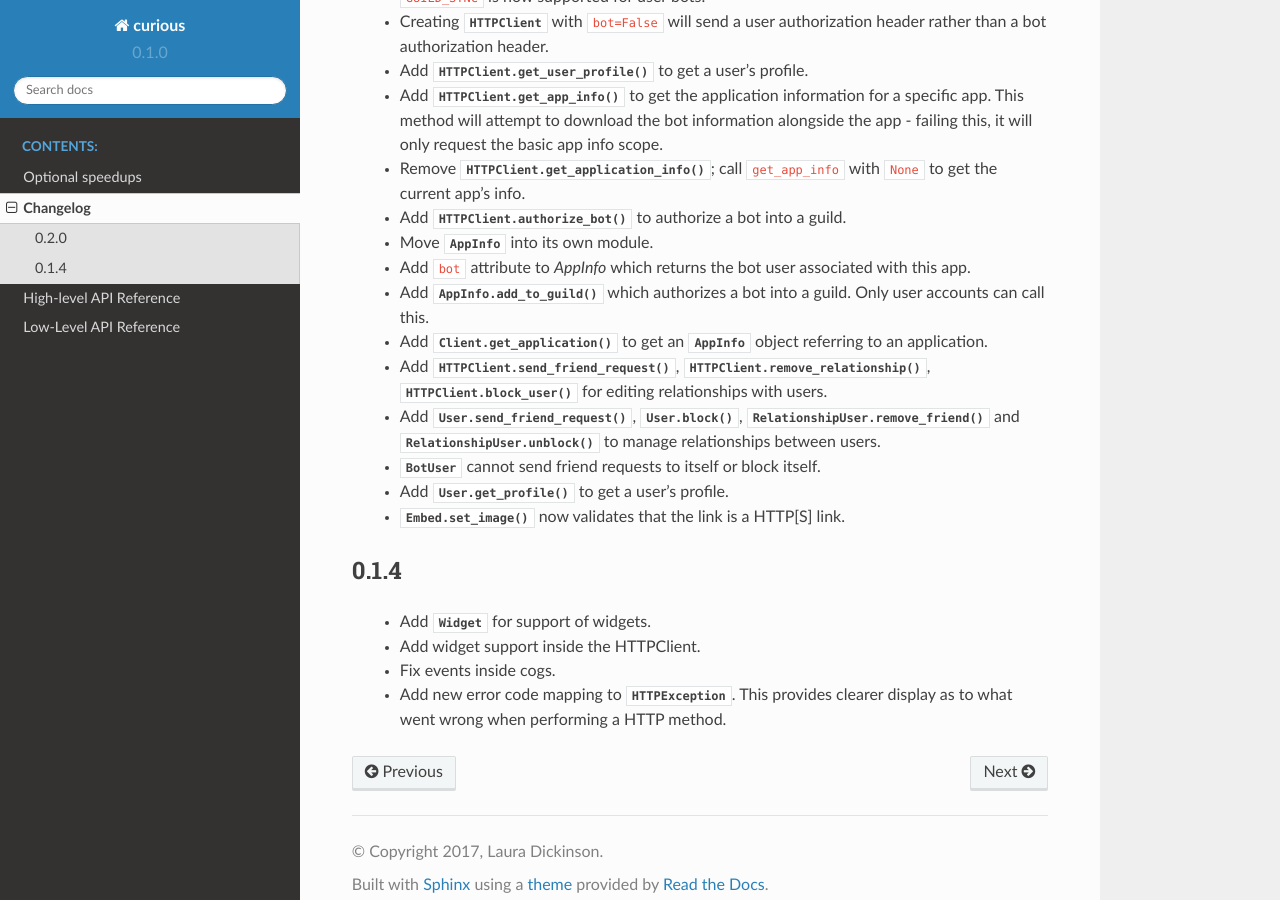
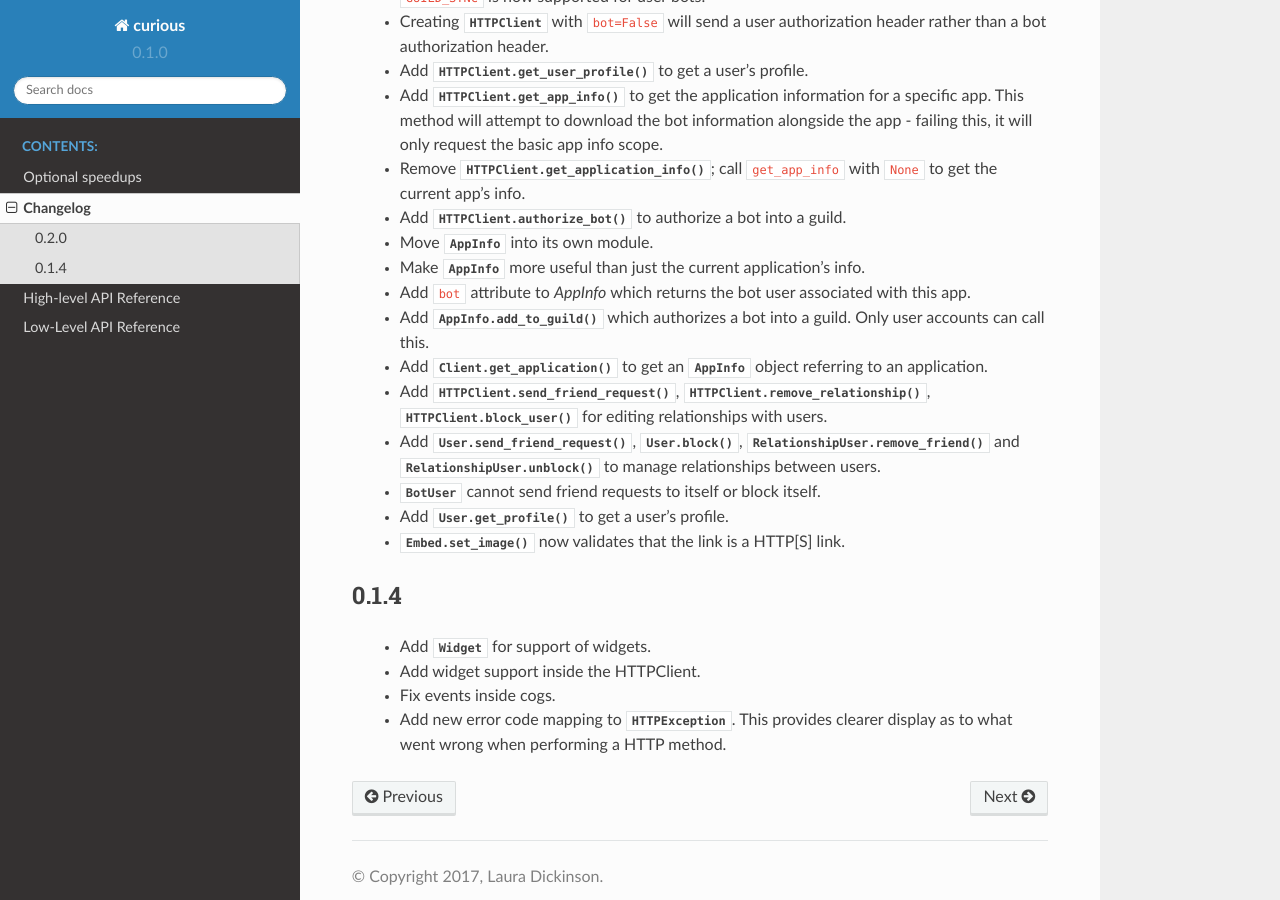
Before and after one commit to Fuyukai/curious, a Sphinx documentation site: the page built from docs/source/changelog.rst, in a window 1280 px wide and 900 px high, scrolled down 744 px. Built offline with Sphinx 7.4.7 and the Read the Docs theme 2.0.0, drawn with Linux system fonts in a browser that asks for light colours.

Commit message:
Update changelog
Signed-off-by: Laura <l@veriny.tf>

```diff
--- a/docs/source/changelog.rst
+++ b/docs/source/changelog.rst
@@ -51,6 +51,8 @@ This document displays the differences between each release of curious.
 
  - Move :class:`AppInfo` into its own module.
 
+ - Make :class:`AppInfo` more useful than just the current application's info.
+
  - Add ``bot`` attribute to `AppInfo` which returns the bot user associated with this app.
 
  - Add :meth:`AppInfo.add_to_guild` which authorizes a bot into a guild.
```
